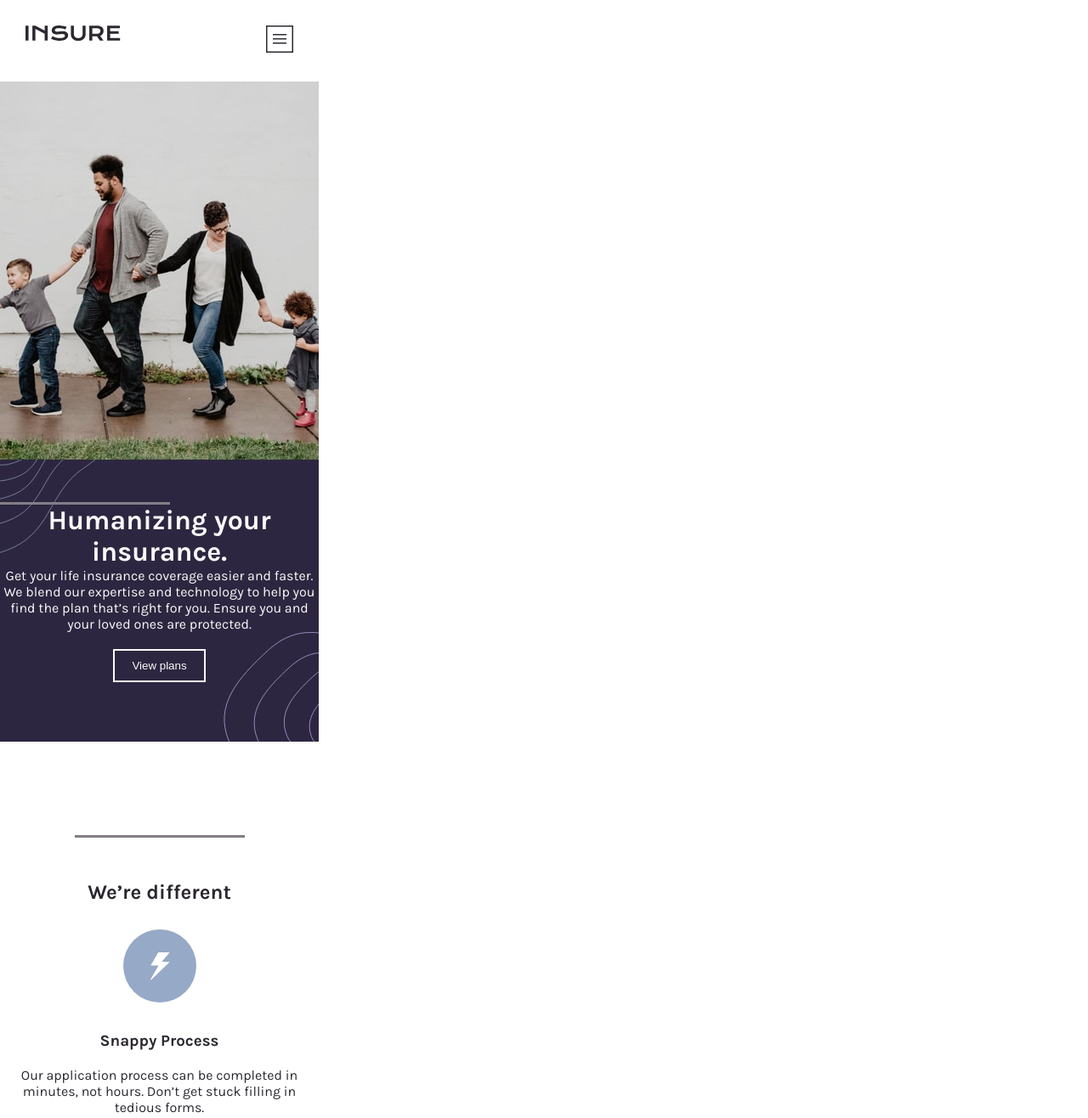
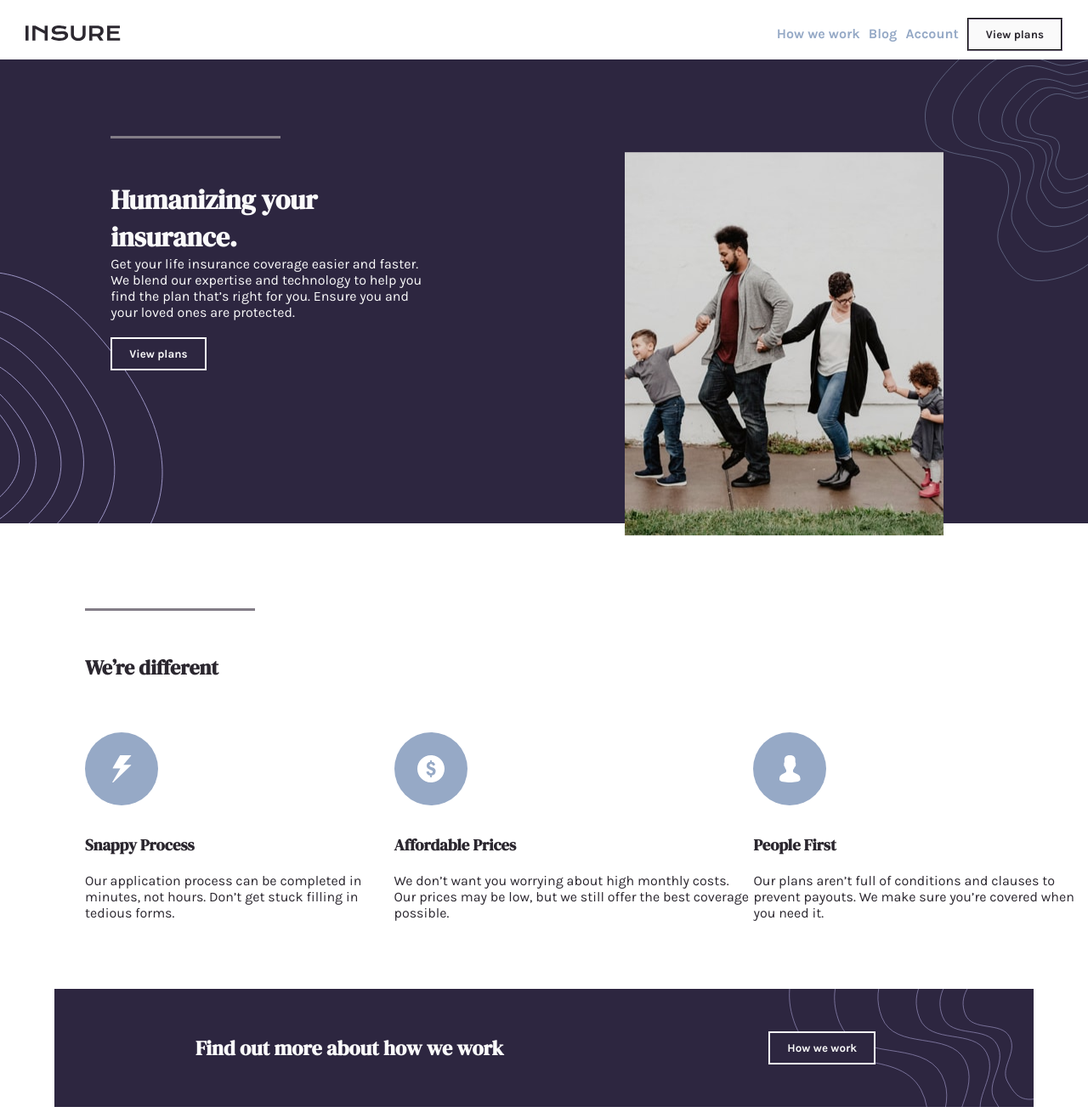
Before and after one commit to zs21/insure-landing-page, a plain HTML site: page index.html in a window 1280 px wide. Shown: the top 1316 px of the page at 85% size. Drawn offline with Linux system fonts and the light colour scheme.

Commit message:
not perfect,but finished desktop CSS

```diff
--- a/index.html
+++ b/index.html
@@ -63,6 +63,7 @@
       <div class="greyline"></div>
       <div class="about-us-container">
         <h1>We’re different</h1>
+        <div class="cards">
           <div class="card-container">
             <div class="card-icon">
               <img
@@ -86,19 +87,23 @@
             </div>
             <h3>Affordable Prices</h3>
             <p>
-            We don’t want you worrying about high monthly costs. Our prices may
-            be low, but we still offer the best coverage possible.
+              We don’t want you worrying about high monthly costs. Our prices
+              may be low, but we still offer the best coverage possible.
             </p>
           </div>
           <div class="card-container">
             <div class="card-icon">
-            <img src="./images/icon-people-first.svg" alt="icon-people-first" />
+              <img
+                src="./images/icon-people-first.svg"
+                alt="icon-people-first"
+              />
             </div>
             <h3>People First</h3>
             <p>
-            Our plans aren’t full of conditions and clauses to prevent payouts.
-            We make sure you’re covered when you need it.
+              Our plans aren’t full of conditions and clauses to prevent
+              payouts. We make sure you’re covered when you need it.
             </p>
+          </div>
         </div>
       </div>
     </section>
@@ -135,7 +140,7 @@
         </ul>
       </div>
       <div class="greyline"></div>
-
+      <div class="footer-card-container">
         <div class="footer-card">
           <h4>Our company</h4>
           <ul>
@@ -170,6 +175,7 @@
             <li><a href="">Licenses</a></li>
           </ul>
         </div>
+      </div>
     </footer>
 
     <div class="attribution">
--- a/style.css
+++ b/style.css
@@ -19,6 +19,7 @@ a {
   cursor: pointer;
   text-decoration: none;
   color: var(--very-dark-violet);
+  font-weight: 700;
 }
 
 body {
@@ -27,7 +28,12 @@ body {
   max-width: 375px;
 }
 
-hgroup {
+h1,
+h2,
+h3,
+h4,
+h5,
+h6 {
   font-family: "DM Serif Display", sans-serif;
 }
 
@@ -65,6 +71,10 @@ nav ul {
   background-size: 30%;
 }
 
+.hero-text-container .greyline {
+  display: none;
+}
+
 .hero-image {
   display: block;
 }
@@ -77,6 +87,8 @@ button {
   margin: 20px;
   color: var(--very-light-grey);
   cursor: pointer;
+  font-weight: 700;
+  font-family: "Karla", sans-serif;
 }
 
 .about-us {
@@ -87,8 +99,6 @@ button {
 }
 
 .greyline {
-  /* position: absolute; */
-
   height: 3px;
   background-color: var(--dark-grayish-vioolet);
   width: 200px;
@@ -132,7 +142,7 @@ footer {
   padding-top: 30px;
   margin-top: 60px;
   background-image: url(./images/bg-pattern-footer-mobile.svg);
-  background-position: top;
+  background-position: top left;
   background-repeat: no-repeat;
 }
 
@@ -144,7 +154,7 @@ footer .greyline {
   display: flex;
   flex-direction: column;
   align-items: center;
-  margin: 30px;
+  margin: 50px;
 }
 .bottom ul {
   display: flex;
@@ -164,3 +174,153 @@ footer .greyline {
 .footer-card a:active {
   background-color: var(--grayish-blue);
 }
+
+@media only screen and (min-width: 800px) {
+  nav {
+    margin-bottom: -20px;
+  }
+
+  nav ul {
+    display: flex;
+    gap: 10px;
+  }
+
+  button:hover {
+    background-color: var(--very-light-grey);
+    color: var(--very-dark-violet);
+  }
+
+  nav button {
+    margin: -10px 0px 0px 0px;
+    border-style: groove;
+    border-color: var(--very-dark-violet);
+    color: var(--very-dark-violet);
+    background-color: var(--very-light-grey);
+  }
+
+  nav button:hover {
+    background-color: var(--very-dark-violet);
+    color: var(--very-light-grey);
+  }
+
+  a {
+    color: var(--grayish-blue);
+  }
+
+  a:hover {
+    color: var(--very-dark-violet);
+  }
+
+  .hamburger-icon {
+    display: none;
+  }
+
+  .hero {
+    display: flex;
+    flex-direction: row-reverse;
+    justify-content: space-around;
+    background-color: var(--dark-violet);
+    background-image: url(./images/bg-pattern-intro-left-desktop.svg),
+      url(./images/bg-pattern-intro-right-desktop.svg);
+    background-repeat: no-repeat;
+    background-position: left bottom -200px, right top;
+    background-size: 15%;
+  }
+
+  .hero-image {
+    position: relative;
+    transform: translate(0px, 20%);
+    z-index: 1;
+    padding-right: 70px;
+
+    margin-left: 20px;
+  }
+
+  .hero-text-container {
+    display: flex;
+    flex-direction: column;
+    align-items: left;
+    background: none;
+    margin-left: 30px;
+    text-align: left;
+    max-width: 30%;
+  }
+
+  .hero-text-container .greyline {
+    display: block;
+    margin: 50px 0px 50px 0px;
+    max-width: auto;
+    align-self: left;
+  }
+
+  .hero-text-container button {
+    display: block;
+    max-width: fit-content;
+    margin-left: 0px;
+  }
+
+  .about-us {
+    margin-top: 100px;
+    display: flex;
+    text-align: left;
+    margin-left: 100px;
+    align-items: flex-start;
+  }
+
+  .cards {
+    display: flex;
+    position: relative;
+    justify-content: space-around;
+  }
+
+  .card-container h3 {
+    margin-left: 0px;
+  }
+
+  .card-icon {
+    margin-left: 0px;
+  }
+
+  .how-we-work {
+    display: flex;
+    justify-content: space-around;
+    background-image: url(./images/bg-pattern-how-we-work-desktop.svg);
+    align-items: center;
+  }
+
+  footer {
+    background-image: none;
+  }
+
+  .bottom {
+    flex-direction: row;
+    justify-content: space-between;
+    margin-bottom: 10px;
+  }
+
+  .bottom ul li {
+    margin-right: 10px;
+  }
+
+  .bottom ul li:hover {
+    background-color: var(--dark-violet);
+  }
+
+  .footer-card-container {
+    display: flex;
+    justify-content: space-around;
+  }
+
+  .footer-card a {
+    color: var(--dark-violet);
+  }
+
+  .footer-card a:hover {
+    text-decoration: underline;
+  }
+
+  body {
+    max-width: 100%;
+    min-width: 800px;
+  }
+}
```
Lines whose indentation alone changed are shown as unchanged.
